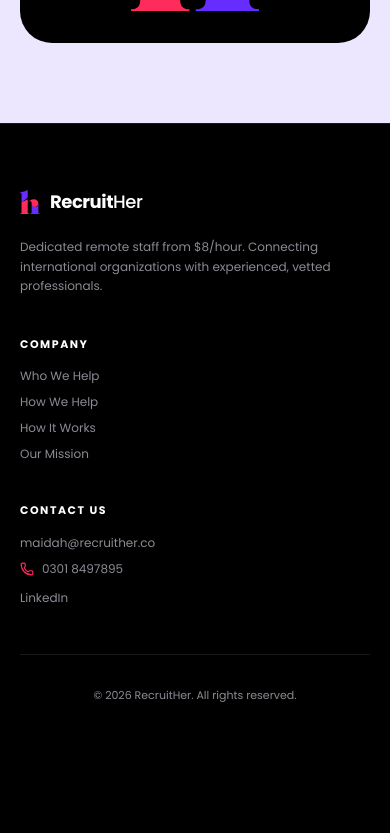
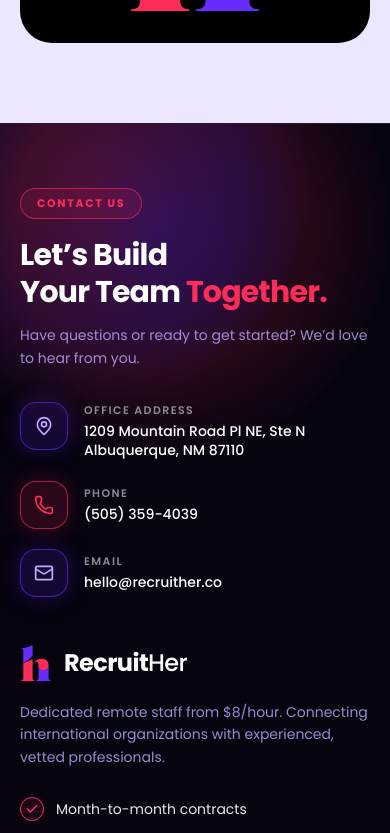
Before and after one commit to maidah2025/RecruitHer, a React (Vite) app: page / in a window 390 px wide. Shown: the part 10580-11413 px from the top of the page. Before the commit the page ends 11331 px from the top, so only its background shows below. Built offline with nearby package versions, Linux system fonts and the light colour scheme.

Commit message:
Update Contact Us footer to 3-column luxury design and add Contact Us to navigation

```diff
--- a/src/App.tsx
+++ b/src/App.tsx
@@ -11,10 +11,14 @@ import {
   Calculator,
   Calendar,
   Check,
+  ChevronRight,
   Clock,
   Headphones,
+  Heart,
   Languages,
   Layers,
+  Mail,
+  MapPin,
   Menu,
   Monitor,
   Phone,
@@ -1031,7 +1035,7 @@ export default function App() {
         </section>
 
         {/* ================= 9. THE INVESTMENT ================= */}
-        <section className="bg-[#EDE6FF] py-20 lg:py-28">
+        <section id="the-investment" className="bg-[#EDE6FF] py-20 lg:py-28 scroll-mt-24">
           <div className="max-w-[1140px] mx-auto px-5 sm:px-8">
             <div className="max-w-[680px]">
               <p className="text-[11px] font-bold tracking-[0.15em] text-[#672CFF] uppercase mb-3">
@@ -1138,89 +1142,200 @@ export default function App() {
         </section>
       </main>
 
-      {/* ================= 10. FOOTER ================= */}
-      <footer className="bg-black text-white pt-16 pb-12 border-t border-[#3D3D4A]/40">
-        <div className="max-w-[1140px] mx-auto px-5 sm:px-8">
-          <div className="grid grid-cols-1 md:grid-cols-12 gap-10 pb-12 border-b border-[#3D3D4A]/40">
-            {/* Brand + Short Description */}
-            <div className="md:col-span-6 lg:col-span-7">
+      {/* ================= 10. CONTACT US FOOTER ================= */}
+      <footer
+        id="contact"
+        className="relative overflow-hidden bg-[#06030F] text-white pt-16 sm:pt-20 pb-12 border-t border-white/10 scroll-mt-20"
+      >
+        {/* Ambient Purple & Pink Gradient Glows (GPU-safe radial gradients) */}
+        <div
+          aria-hidden="true"
+          className="pointer-events-none absolute -top-36 -left-28 w-[420px] h-[420px] rounded-full opacity-90"
+          style={{
+            background:
+              'radial-gradient(circle, rgba(255,44,91,0.22) 0%, rgba(103,44,255,0.12) 48%, rgba(6,3,15,0) 74%)',
+          }}
+        />
+        <div
+          aria-hidden="true"
+          className="pointer-events-none absolute -top-32 right-0 w-[460px] h-[460px] rounded-full opacity-90"
+          style={{
+            background:
+              'radial-gradient(circle, rgba(103,44,255,0.26) 0%, rgba(255,44,91,0.14) 45%, rgba(6,3,15,0) 74%)',
+          }}
+        />
+        <div
+          aria-hidden="true"
+          className="pointer-events-none absolute -bottom-36 -right-20 w-[380px] h-[380px] rounded-full opacity-85"
+          style={{
+            background:
+              'radial-gradient(circle, rgba(255,44,91,0.22) 0%, rgba(47,25,140,0.18) 50%, rgba(6,3,15,0) 75%)',
+          }}
+        />
+
+        <div className="relative z-10 max-w-[1180px] mx-auto px-5 sm:px-8">
+          {/* Three-Column Desktop Layout, Vertically Stacked on Mobile */}
+          <div className="grid grid-cols-1 lg:grid-cols-12 gap-12 lg:gap-0 pb-14 border-b border-white/10">
+            {/* LEFT COLUMN: Contact Us */}
+            <div className="lg:col-span-5 lg:pr-10 lg:border-r lg:border-white/10">
+              <div className="inline-flex items-center rounded-full border border-[#FF2C5B]/60 bg-[#FF2C5B]/10 px-4 py-1.5 mb-5">
+                <span className="text-[11px] font-bold tracking-[0.15em] text-[#FF2C5B] uppercase">
+                  Contact Us
+                </span>
+              </div>
+
+              <h2 className="text-3xl sm:text-4xl font-bold tracking-[-0.025em] leading-[1.12] text-white">
+                <span className="block">Let&rsquo;s Build</span>
+                <span className="block mt-1">
+                  Your Team <span className="text-[#FF2C5B]">Together.</span>
+                </span>
+              </h2>
+
+              <p className="text-sm sm:text-[15px] text-[#C2ABFF]/80 leading-relaxed mt-3.5 max-w-[380px]">
+                Have questions or ready to get started? We&rsquo;d love to hear from you.
+              </p>
+
+              {/* Contact Details List */}
+              <div className="mt-8 space-y-5">
+                {/* Office Address */}
+                <div className="flex items-start gap-4">
+                  <div className="w-12 h-12 rounded-2xl border border-[#672CFF]/60 bg-[#672CFF]/15 shadow-[0_0_22px_rgba(103,44,255,0.25)] flex items-center justify-center shrink-0">
+                    <MapPin className="w-5 h-5 text-[#C2ABFF] stroke-[2]" />
+                  </div>
+                  <div>
+                    <p className="text-[11px] font-semibold tracking-[0.13em] text-[#8B8B94] uppercase">
+                      Office Address
+                    </p>
+                    <p className="text-sm sm:text-[15px] font-medium text-white leading-snug mt-1">
+                      <span className="block">{CONTACT_CONFIG.addressLine1}</span>
+                      <span className="block">{CONTACT_CONFIG.addressLine2}</span>
+                    </p>
+                  </div>
+                </div>
+
+                {/* Phone */}
+                <a
+                  href={CONTACT_CONFIG.phoneHref}
+                  className="group flex items-center gap-4 focus-visible:outline-2 focus-visible:outline-offset-4 focus-visible:outline-[#FF2C5B] rounded-xl"
+                >
+                  <div className="w-12 h-12 rounded-2xl border border-[#FF2C5B]/60 bg-[#FF2C5B]/15 group-hover:bg-[#FF2C5B]/25 group-hover:border-[#FF2C5B] shadow-[0_0_22px_rgba(255,44,91,0.22)] flex items-center justify-center shrink-0 transition-all">
+                    <Phone className="w-5 h-5 text-[#FF2C5B] stroke-[2]" />
+                  </div>
+                  <div>
+                    <p className="text-[11px] font-semibold tracking-[0.13em] text-[#8B8B94] uppercase">
+                      Phone
+                    </p>
+                    <p className="text-sm sm:text-[15px] font-medium text-white group-hover:text-[#FFABBD] transition-colors mt-0.5">
+                      {CONTACT_CONFIG.displayPhone}
+                    </p>
+                  </div>
+                </a>
+
+                {/* Email */}
+                <a
+                  href={CONTACT_CONFIG.emailHref}
+                  className="group flex items-center gap-4 focus-visible:outline-2 focus-visible:outline-offset-4 focus-visible:outline-[#672CFF] rounded-xl"
+                >
+                  <div className="w-12 h-12 rounded-2xl border border-[#672CFF]/60 bg-[#672CFF]/15 group-hover:bg-[#672CFF]/25 group-hover:border-[#672CFF] shadow-[0_0_22px_rgba(103,44,255,0.25)] flex items-center justify-center shrink-0 transition-all">
+                    <Mail className="w-5 h-5 text-[#C2ABFF] stroke-[2]" />
+                  </div>
+                  <div>
+                    <p className="text-[11px] font-semibold tracking-[0.13em] text-[#8B8B94] uppercase">
+                      Email
+                    </p>
+                    <p className="text-sm sm:text-[15px] font-medium text-white group-hover:text-[#C2ABFF] transition-colors mt-0.5 break-all">
+                      {CONTACT_CONFIG.email}
+                    </p>
+                  </div>
+                </a>
+              </div>
+            </div>
+
+            {/* CENTER COLUMN: RecruitHer Branding */}
+            <div className="lg:col-span-4 lg:px-10 flex flex-col justify-center">
               <a
                 href="#top"
-                className="inline-flex items-center gap-2.5 whitespace-nowrap focus-visible:outline-2 focus-visible:outline-offset-4 focus-visible:outline-[#672CFF] rounded-md"
+                className="inline-flex items-center gap-3 whitespace-nowrap self-start focus-visible:outline-2 focus-visible:outline-offset-4 focus-visible:outline-[#672CFF] rounded-md"
+                aria-label="RecruitHer Home"
               >
-                <BrandMark variant="logo" className="w-5 h-6 shrink-0" />
-                <span className="text-lg tracking-tight text-white">
+                <BrandMark variant="logo" className="w-8 h-9 shrink-0" />
+                <span className="text-2xl sm:text-[26px] tracking-tight text-white">
                   <span className="font-bold">Recruit</span>
                   <span className="font-medium">Her</span>
                 </span>
               </a>
-              <p className="text-xs sm:text-[13px] text-[#8B8B94] leading-relaxed mt-4 max-w-[360px]">
+
+              <p className="text-sm sm:text-[15px] text-[#C2ABFF]/80 leading-relaxed mt-5">
                 {SITE_CONTENT.footer.description}
               </p>
+
+              {/* Verified Hero Benefits */}
+              <ul className="space-y-3.5 mt-7">
+                {SITE_CONTENT.hero.benefits.map((benefit) => (
+                  <li key={benefit} className="flex items-center gap-3 text-sm text-white/90">
+                    <span className="w-6 h-6 rounded-full border border-[#FF2C5B] bg-[#FF2C5B]/10 flex items-center justify-center shrink-0">
+                      <Check className="w-3.5 h-3.5 text-[#FF2C5B] stroke-[2.6]" />
+                    </span>
+                    <span>{benefit}</span>
+                  </li>
+                ))}
+              </ul>
             </div>
 
-            {/* Company Navigation */}
-            <div className="md:col-span-3 lg:col-span-2">
-              <h3 className="text-[11px] font-bold tracking-[0.14em] text-white uppercase mb-4">
-                COMPANY
+            {/* RIGHT COLUMN: Quick Links & Follow Us */}
+            <div className="lg:col-span-3 lg:pl-10 lg:border-l lg:border-white/10 flex flex-col justify-between">
+              <div>
+                <h3 className="text-base sm:text-lg font-bold text-white tracking-tight mb-5">
+                  Quick Links
                 </h3>
-              <ul className="space-y-2.5 text-xs sm:text-[13px] text-[#8B8B94]">
-                {SITE_CONTENT.header.navItems.map((item) => (
-                  <li key={item.href}>
+
+                <ul className="space-y-3">
+                  {SITE_CONTENT.footer.quickLinks.map((item) => (
+                    <li key={`${item.label}-${item.href}`}>
                       <a
                         href={item.href}
-                      className="hover:text-white transition-colors"
+                        className="group flex items-center justify-between py-1 text-sm sm:text-[15px] text-[#C2ABFF]/80 hover:text-white transition-colors focus-visible:outline-2 focus-visible:outline-offset-2 focus-visible:outline-[#672CFF] rounded-sm"
                       >
-                      {item.label}
+                        <span>{item.label}</span>
+                        <ChevronRight className="w-4 h-4 text-[#FF2C5B] group-hover:translate-x-1 transition-transform shrink-0" />
                       </a>
                     </li>
                   ))}
                 </ul>
               </div>
 
-            {/* Contact Us */}
-            <div className="md:col-span-3 lg:col-span-3">
-              <h3 className="text-[11px] font-bold tracking-[0.14em] text-white uppercase mb-4">
-                CONTACT US
+              {CONTACT_CONFIG.linkedinUrl.trim() !== '' && (
+                <div className="mt-8 pt-6 border-t border-white/10 lg:border-t-0 lg:pt-0">
+                  <h3 className="text-base sm:text-lg font-bold text-white tracking-tight mb-3.5">
+                    Follow Us
                   </h3>
-              <ul className="space-y-2.5 text-xs sm:text-[13px] text-[#8B8B94]">
-                <li>
-                  <a
-                    href={CONTACT_CONFIG.emailHref}
-                    className="hover:text-white transition-colors break-all"
-                  >
-                    {CONTACT_CONFIG.email}
-                  </a>
-                </li>
-                <li>
-                  <a
-                    href={CONTACT_CONFIG.phoneHref}
-                    className="inline-flex items-center gap-2 hover:text-white transition-colors"
-                    title={CONTACT_CONFIG.internationalPhone}
-                  >
-                    <Phone className="w-3.5 h-3.5 text-[#FF2C5B] shrink-0" />
-                    <span>{CONTACT_CONFIG.displayPhone}</span>
-                  </a>
-                </li>
-                {CONTACT_CONFIG.linkedinUrl.trim() !== '' && (
-                  <li>
                   <a
                     href={CONTACT_CONFIG.linkedinUrl}
                     target="_blank"
                     rel="noopener noreferrer"
-                      className="hover:text-white transition-colors"
+                    aria-label="Follow RecruitHer on LinkedIn"
+                    className="w-11 h-11 rounded-2xl border border-[#672CFF]/60 bg-[#672CFF]/15 hover:bg-[#672CFF]/30 hover:border-[#672CFF] shadow-[0_0_20px_rgba(103,44,255,0.22)] inline-flex items-center justify-center text-white transition-all focus-visible:outline-2 focus-visible:outline-offset-4 focus-visible:outline-[#FF2C5B]"
                   >
-                      LinkedIn
+                    <svg
+                      viewBox="0 0 24 24"
+                      className="w-5 h-5 fill-current"
+                      aria-hidden="true"
+                    >
+                      <path d="M19 3a2 2 0 0 1 2 2v14a2 2 0 0 1-2 2H5a2 2 0 0 1-2-2V5a2 2 0 0 1 2-2h14m-.5 15.5v-5.3a3.26 3.26 0 0 0-3.26-3.26c-.85 0-1.84.52-2.28 1.3v-1.11h-2.79v8.37h2.79v-4.93c0-.77.62-1.4 1.39-1.4a1.4 1.4 0 0 1 1.4 1.4v4.93h2.75M6.88 8.56a1.68 1.68 0 0 0 1.68-1.68c0-.93-.75-1.69-1.68-1.69a1.69 1.69 0 0 0-1.69 1.69c0 .93.76 1.68 1.69 1.68m1.39 9.94v-8.37H5.5v8.37h2.77z" />
+                    </svg>
                   </a>
-                  </li>
+                </div>
               )}
-              </ul>
             </div>
           </div>
 
-          {/* Copyright Row */}
-          <div className="pt-8 flex flex-col sm:flex-row items-center justify-between gap-4 text-[11px] text-[#8B8B94]">
+          {/* Bottom Copyright Row */}
+          <div className="pt-8 flex flex-col sm:flex-row items-center justify-between gap-4 text-xs text-[#8B8B94]">
             <p>{SITE_CONTENT.footer.getCopyright()}</p>
+            <p className="inline-flex items-center gap-1.5 text-[#C2ABFF]/80">
+              <span>Empowering Women. Building Stronger Teams.</span>
+              <Heart className="w-3.5 h-3.5 text-[#FF2C5B] fill-[#FF2C5B] shrink-0" />
+            </p>
           </div>
         </div>
       </footer>
--- a/src/content/siteContent.ts
+++ b/src/content/siteContent.ts
@@ -20,11 +20,13 @@ export const BRAND_COLORS = {
 } as const;
 
 export const CONTACT_CONFIG = {
-  email: 'maidah@recruither.co',
-  displayPhone: '0301 8497895',
-  internationalPhone: '+92 301 8497895',
-  emailHref: 'mailto:maidah@recruither.co',
-  phoneHref: 'tel:+923018497895',
+  email: 'hello@recruither.co',
+  displayPhone: '(505) 359-4039',
+  internationalPhone: '+1 (505) 359-4039',
+  emailHref: 'mailto:hello@recruither.co',
+  phoneHref: 'tel:+15053594039',
+  addressLine1: '1209 Mountain Road Pl NE, Ste N',
+  addressLine2: 'Albuquerque, NM 87110',
   calendlyUrl: 'https://calendly.com/maidah-recruither/discovery-call',
   /**
    * Verified official company LinkedIn URL for Recruit Her Global LLC.
@@ -81,6 +83,7 @@ export const SITE_CONTENT = {
       { label: 'How We Help', href: '#how-we-help' },
       { label: 'How It Works', href: '#our-process' },
       { label: 'Our Mission', href: '#our-mission' },
+      { label: 'Contact Us', href: '#contact' },
     ],
     ctaLabel: 'Get Started',
   },
@@ -395,6 +398,14 @@ export const SITE_CONTENT = {
   footer: {
     description:
       'Dedicated remote staff from $8/hour. Connecting international organizations with experienced, vetted professionals.',
+    quickLinks: [
+      { label: 'Who We Help', href: '#who-we-help' },
+      { label: 'How We Help', href: '#how-we-help' },
+      { label: 'Our Mission', href: '#our-mission' },
+      { label: 'Hiring Process', href: '#our-process' },
+      { label: 'The Investment', href: '#the-investment' },
+      { label: 'Contact Us', href: '#contact' },
+    ],
     getCopyright: () => `© ${new Date().getFullYear()} RecruitHer. All rights reserved.`,
   },
 };
--- a/src/index.css
+++ b/src/index.css
@@ -17,6 +17,10 @@
 }
 
 @layer base {
+  html {
+    scroll-behavior: smooth;
+  }
+
   body {
     font-family: 'Poppins', -apple-system, BlinkMacSystemFont, sans-serif;
     color: var(--brand-black);
```
Lines whose indentation alone changed are shown as unchanged.
